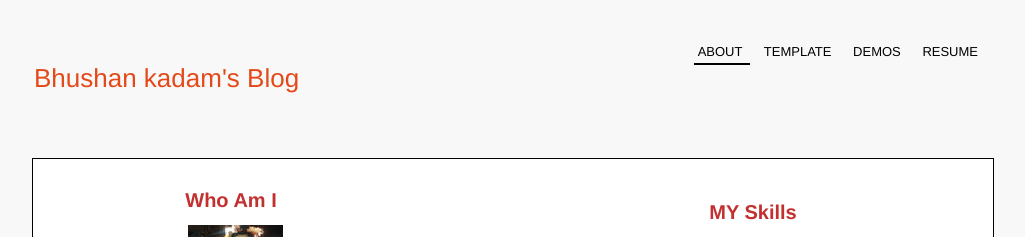
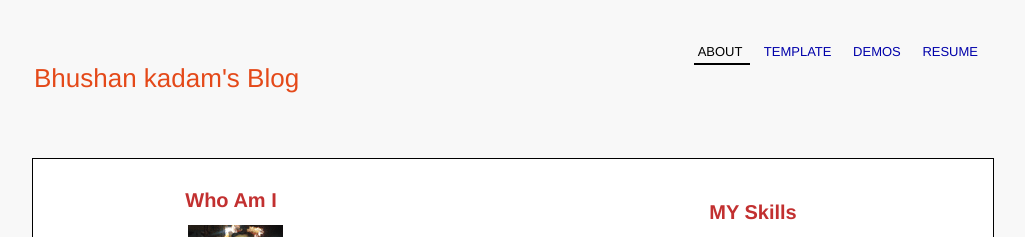
Before and after one commit to bhushansureshkadam/bhushansureshkadam.github.io, a Jekyll site: the page built from index.html, in a window 1280 px wide. Shown: the top 237 px of the page, without its empty margins (128-1153 px from the left). Built offline with Jekyll 4.4.1, drawn with Linux system fonts in a browser that asks for light colours; Markdown is read by kramdown in place of the engine named in the settings.

Commit message:
fourth commit

```diff
--- a/css/main.css
+++ b/css/main.css
@@ -195,20 +195,20 @@
   padding-right: 10px;
 
 }
-.nav ul li a:hover {
+.nav li a:hover {
 
-      border-bottom:2px solid #000;
+      border-bottom: 2px solid #000;
 }
 
 .nav li a {
   display: inline;
   padding: 4px;
-  color: black;
   text-decoration: none;
 }
 .nav li.about a {
 
-  border-bottom:2px solid #000;
+  border-bottom: 2px solid #000;
+  color:#000;
 }
 #main {
   width: 960px;
```
